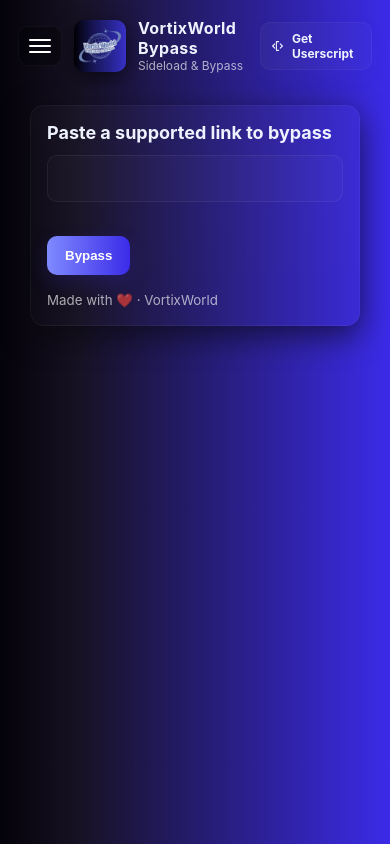
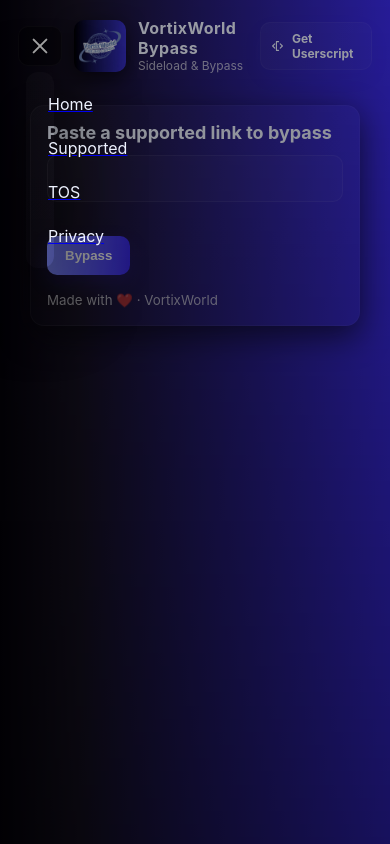
Before and after one commit to john2032-design/VortixWorldBypass, a Next.js app: page / in a window 390 px wide. Both pictures are taken after a click on the button "Open menu". Built offline with nearby package versions, Linux system fonts and the light colour scheme; no server answers.

Commit message:
Update HamburgerMenu.js

```diff
--- a/components/HamburgerMenu.js
+++ b/components/HamburgerMenu.js
@@ -1,19 +1,31 @@
 import { useState } from 'react'
 import Link from 'next/link'
+
 export default function HamburgerMenu() {
   const [open, setOpen] = useState(false)
+
   return (
     <div className="hamburger-wrap">
-      <button aria-label="Open menu" className="hamburger-btn" onClick={() => setOpen(!open)}>
-        <svg width="22" height="14" viewBox="0 0 22 14" fill="none" xmlns="http://www.w3.org/2000/svg"><rect width="22" height="2" rx="1" fill="white"/><rect y="6" width="22" height="2" rx="1" fill="white"/><rect y="12" width="22" height="2" rx="1" fill="white"/></svg>
+      <button
+        aria-label={open ? 'Close menu' : 'Open menu'}
+        aria-expanded={open}
+        className={`hamburger-btn ${open ? 'open' : ''}`}
+        onClick={() => setOpen(!open)}
+      >
+        <span className="bar top" />
+        <span className="bar mid" />
+        <span className="bar bot" />
       </button>
+
+      <nav className={`hamburger-nav ${open ? 'show' : ''}`} onClick={() => setOpen(false)}>
+        <Link href="/"><a className="nav-link">Home</a></Link>
+        <Link href="/supported"><a className="nav-link">Supported</a></Link>
+        <Link href="/tos"><a className="nav-link">TOS</a></Link>
+        <Link href="/privacy"><a className="nav-link">Privacy</a></Link>
+      </nav>
+
       {open && (
-        <nav className="hamburger-nav" onClick={() => setOpen(false)}>
-          <Link href="/"><a className="nav-link">Home</a></Link>
-          <Link href="/supported"><a className="nav-link">Supported</a></Link>
-          <Link href="/tos"><a className="nav-link">TOS</a></Link>
-          <Link href="/privacy"><a className="nav-link">Privacy</a></Link>
-        </nav>
+        <div className="hamburger-overlay" onClick={() => setOpen(false)} aria-hidden="true" />
       )}
     </div>
   )
```
